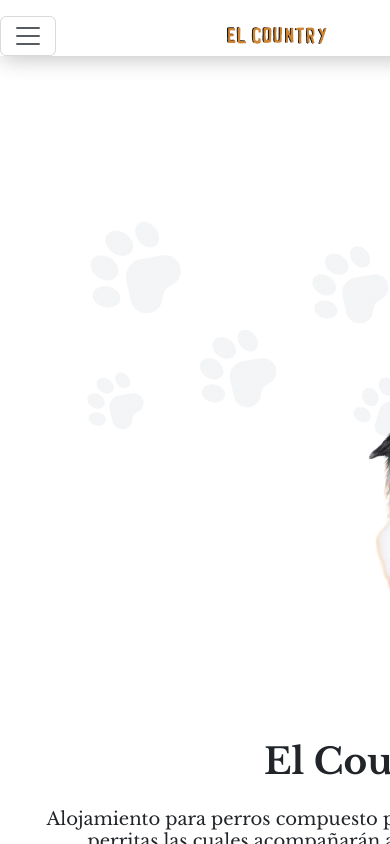
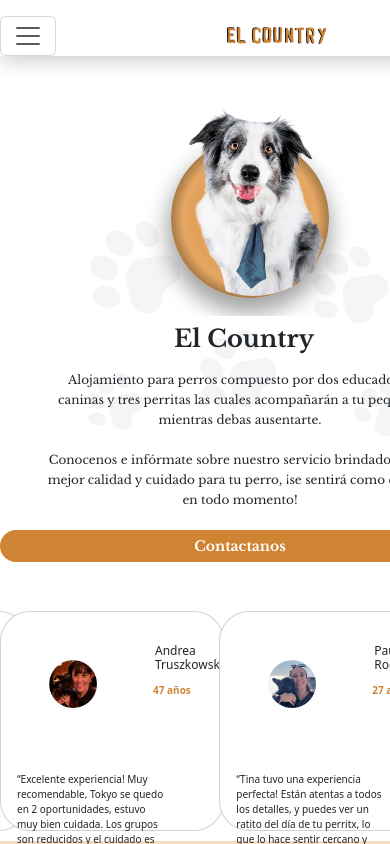
Before and after one commit to JaRafCaPer/guarderia_el_country, a React (Create React App) app: page / in a window 390 px wide. Shown: the top 844 px of the page. Built offline with nearby package versions, Linux system fonts and the light colour scheme.

Commit message:
Agregando rutas en footer

```diff
--- a/src/components/Home/Home.css
+++ b/src/components/Home/Home.css
@@ -41,8 +41,9 @@
    max-width: 571px;
     max-height: 302px;
     font-family: 'Libre Baskerville', serif;
-    font-size: 20px;
-    margin: 0px;
+    letter-spacing: 0.1px;
+    font-size: 24px;
+    margin: 30px 50px 30px 0px;
     text-align: justify;
 }
 .titulo {
@@ -92,7 +93,8 @@
 .background {
     width: 460px;
     height: 467px;
-    background-color: #CF8433;
+    /* background-color: #CF8433; */
+    background-image: radial-gradient(#CF8433, #E5A763 60%, black);
     opacity:initial;
     border-radius: 100%;
     transform-origin: center;
@@ -159,7 +161,7 @@
         width: 800px;
         height: 1070px;
         display: flex;
-        flex-direction: row;
+        flex-direction: column;
         align-items: center;
         margin: 0px;
     }
@@ -167,13 +169,13 @@
 
     .sec1container{
         width: 800px;
-        height: 930px;
+        height: 640px;
         margin: 0px;
 
     }
     .innerCont{
         width: 737px;
-        height: 930px;
+        height: 672px;
         margin: 0px;
         display: flex;
         flex-direction: column-reverse;
@@ -185,7 +187,7 @@
     }
     .texto {
         width: 661px;
-        height: 292px;
+        height: 341px;
         margin: 30px 38px 20px;
         align-items: center;
     }
@@ -199,6 +201,8 @@
         letter-spacing: 0em;
         text-align: center;
         margin: 0px;
+        letter-spacing: 0.1px;
+        margin: 20px 20px;
     }
     .titulo {
         max-width: 215px;
@@ -244,33 +248,40 @@
     /* Lowering the shadow */
     }
     .col2 {
-        width: 800px;
-        max-height: 349px;
+        width: 600px;
+        max-height: 292px;
         margin: 0px;
         position: relative;
         display: flex;
-        justify-content: center;
         align-items: center;
+        margin-left: 60px;
 
     }
+    .imgGroup{
+
+        display: flex;
+        margin-left: 60px;
+    }
     .background {
-        display: none;
+        width: 208.2px;
+        height: 208.2px;
+        margin: 0px;
+        margin-top: 15px;
+        margin-left: 20px;
     }
 
     .imgPerro{
         width: 258px;
         height: 280px;
         margin: 0px;
-        margin-left: 20px;
         object-fit: cover; /* Ajusta el tamaño de la imagen para que cubra el contenedor */
         position: absolute;
-
-        transform: translate(-50%, -50%); /* Centramos la imagen en el contenedor */
+        align-items: center;
 
     }
 
     .col2:hover .background {
-        transform: scale(1.2); /* Escalamos el fondo en un 20% al hacer hover */
+        pointer-events: none;
       }
     .sec2Cont {
         width: 800px;
@@ -288,7 +299,152 @@
 }
 
 @media (max-width: 480px){
-    .testCards{
+    .bg {
+        background-image: url(../../assets/images/Paws\ -\ up.jpg);
+        width: 480px;
+        height: 744px;
 
     }
+    .mainContainer{
+        width: 480px;
+        height: 1070px;
+        display: flex;
+        flex-direction: column;
+        align-items: center;
+        margin: 0px;
+    }
+
+
+    .sec1container{
+        width: 480px;
+        height: 495px;
+        margin-top: 33px;
+        margin-left: 16px;
+        gap: 12px;
+        align-items: center;
+
+    }
+    .innerCont{
+        width: 480px;
+        height: 495px;
+        margin: 0px;
+        display: flex;
+        flex-direction: column-reverse;
+        align-items: center;
+    }
+    .col1 {
+        width: 480px;
+        height: 275px;
+        grid-gap: 16px;
+    }
+    .texto {
+        width: 480px;
+        height: 275px;
+        margin: 0px;
+        margin-top: 12px;
+        align-items: center;
+    }
+    .pText {
+       max-width: 448px;
+        max-height: 166px;
+        font-family: Libre Baskerville;
+        font-size: 12px;
+        font-weight: 400;
+        line-height: 20px;
+        letter-spacing: 0.1px;
+        letter-spacing: 0em;
+        text-align: center;
+        margin: 0px;
+        margin: 20px 46px;
+    }
+    .titulo {
+        max-width: 140px;
+        max-height: 23px;
+        margin: 10.73px 174px 16px;
+        font-family: Libre Baskerville;
+        font-size: 24px;
+        font-weight: 700;
+        line-height: 22.4px;
+        letter-spacing: 0em;
+        text-align: center;
+        white-space: nowrap;
+
+    }
+    .contButton{
+        align-items: center;
+        margin: 16px 0px 10.73px;
+    }
+    .button {
+        width: 480px;
+        height: 32px;
+        background:#CF8433;
+        border: none;
+        color: white;
+        text-align: center;
+        font-family: Libre Baskerville;
+        font-size: 14px;
+        font-weight: 700;
+        line-height: 16.5px;
+        letter-spacing: 0em;
+        border-radius:75px;
+        align-items: center;
+    }
+    .button:hover {
+        background-color:#E5A763;
+        ;
+      }
+      .button:active{
+        background:#CF8433;
+        transform: scale(0.98);
+     /* Scaling button to 0.98 to its original size */
+        box-shadow: 3px 2px 22px 1px rgba(0, 0, 0, 0.24);
+    /* Lowering the shadow */
+    }
+    .col2 {
+        width: 480px;
+        max-height: 226.27px;
+        margin: 0px;
+        position: relative;
+        display: flex;
+        align-items: center;
+        margin-left: 0px;
+
+    }
+    .imgGroup{
+        display: flex;
+
+    }
+    .background {
+        width: 158.6px;
+        height: 158.6px;
+        margin: 0px;
+        margin-left: 20px;
+        margin-top: 25px;
+    }
+
+    .imgPerro{
+        width: 202px;
+        height: 220px;
+        margin: 0px;
+        object-fit: cover; /* Ajusta el tamaño de la imagen para que cubra el contenedor */
+        position: absolute;
+        align-items: center;
+
+    }
+
+    .col2:hover .background {
+        pointer-events: none;
+      }
+    .sec2Cont {
+        width: 480px;
+        height: 250px;
+        background-color: white;
+
+    }
+
+    .testCards{
+        width: 480px;
+        height: 250px;
+        margin: 0px;
+    }
 }
--- a/src/components/Home/Home.jsx
+++ b/src/components/Home/Home.jsx
@@ -1,8 +1,6 @@
 import React from 'react'
 import './Home.css';
 import perroNaranja from '../../assets/images/Perro - Naranja.png'
-import { Link, NavLink } from 'react-router-dom';
-import { Button } from 'bootstrap';
 import { Row, Col, Image } from 'react-bootstrap';
 import CarouselReviews from '../CarouselReviews/CarouselReviews';
 
@@ -17,8 +15,8 @@ const Home = () => {
                                 <div className='texto'>
 
                                     <h1 className='titulo'> El Country </h1>
-                                    <p className='pText'>Alojamiento para perros compuesto por dos educadoras caninas y tres perritas las cuales acompañarán a tu pequeño mientras debas ausentarte.
-                                        Conocenos e infórmate sobre nuestro servicio brindado con la mejor calidad y cuidado para tu perro, ¡se sentirá como en casa en todo momento!</p>
+                                    <p className='pText'>Alojamiento para perros compuesto por dos educadoras caninas y tres perritas las cuales acompañarán a tu pequeño mientras debas ausentarte.</p>
+                                    <p className='pText'>Conocenos e infórmate sobre nuestro servicio brindado con la mejor calidad y cuidado para tu perro, ¡se sentirá como en casa en todo momento!</p>
                                     <div className='contButton'>
                                         <button className="button">
                                             Contactanos
@@ -27,12 +25,15 @@ const Home = () => {
                                 </div>
                             </div>
                             <div className='col2'>
-                                <div class="background "></div>
+                                <div className='imagGroup'>
+                                    <div className="background "></div>
                                     <Image className='imgPerro' src={perroNaranja}/>
+                                    </div>
+
                                 </div>
                             </div>
                     </div>
-                    <div className='sec2Cont hidden md:block'>
+                    <div className='sec2Cont'>
                         <div className='testCards'>
                         <CarouselReviews/>
                         </div>
--- a/src/components/footer/footer.jsx
+++ b/src/components/footer/footer.jsx
@@ -56,10 +56,10 @@ const Footer = () => {
         </div>
         <div className='listPag'>
         <Nav defaultActiveKey="/home" className="listFila ">
-              <Nav.Link className='listNav text-dark' href="/home" >Inicio</Nav.Link>
-              <Nav.Link className='listNav text-dark' eventKey="link-1"  >Sobre Nosotras</Nav.Link>
-              <Nav.Link className='listNav text-dark' eventKey="link-2" >Conócenos</Nav.Link>
-              <Nav.Link className='listNav text-dark' eventKey="link-3" >Contáctanos</Nav.Link>
+              <Nav.Link className='listNav text-dark' href="/" >Inicio</Nav.Link>
+              <Nav.Link className='listNav text-dark' href="/nosotras"  >Sobre Nosotras</Nav.Link>
+              <Nav.Link className='listNav text-dark' href="/conocenos" >Conócenos</Nav.Link>
+              <Nav.Link className='listNav text-dark' href="/contactanos" >Contáctanos</Nav.Link>
             </Nav>
           </div>
       </div>
```
